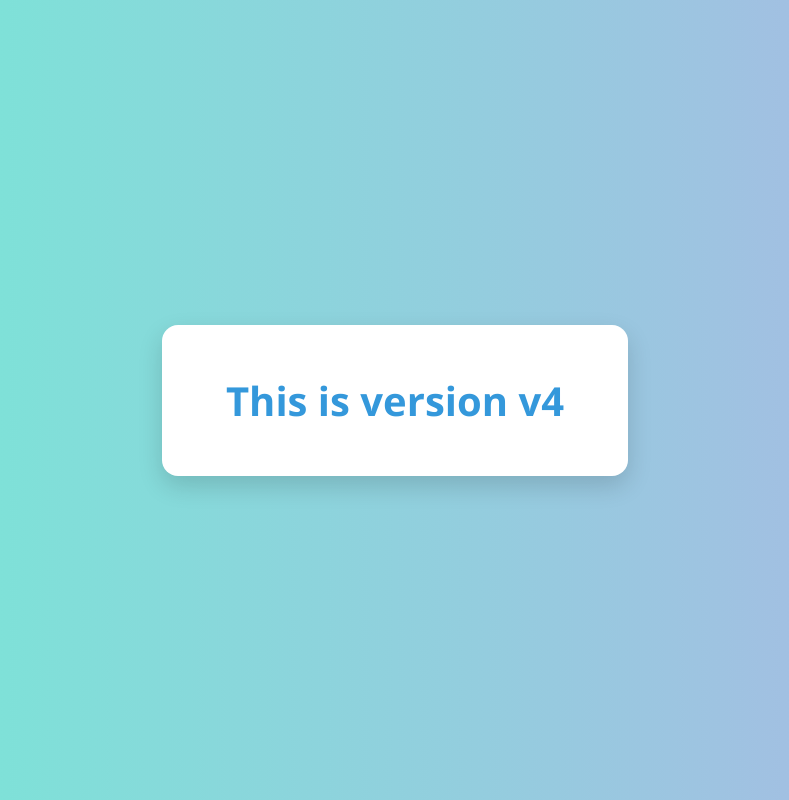
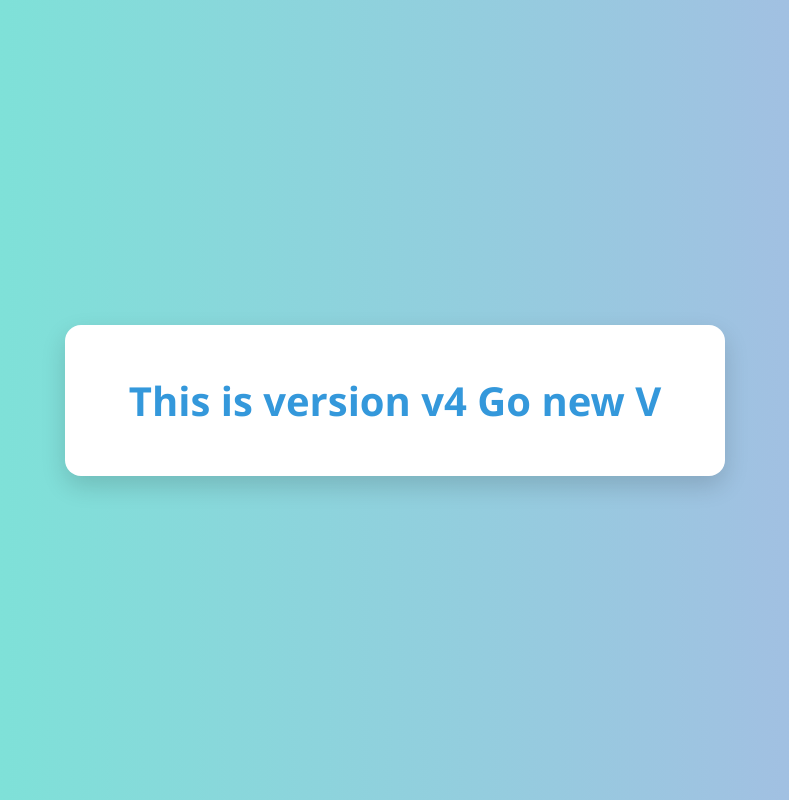
Before and after one commit to vivekVSH/test_repo, a plain HTML site: page index.html in a window 1280 px wide. Shown: the whole page, without its empty margins (245-1034 px from the left). Drawn offline with Linux system fonts and the light colour scheme.

Commit message:
make new change

```diff
--- a/index.html
+++ b/index.html
@@ -8,7 +8,7 @@
 </head>
 <body>
   <div class="container">
-    <h1>This is version v4</h1>
+    <h1>This is version v4 Go new V</h1>
   </div>
 </body>
 </html>
```
